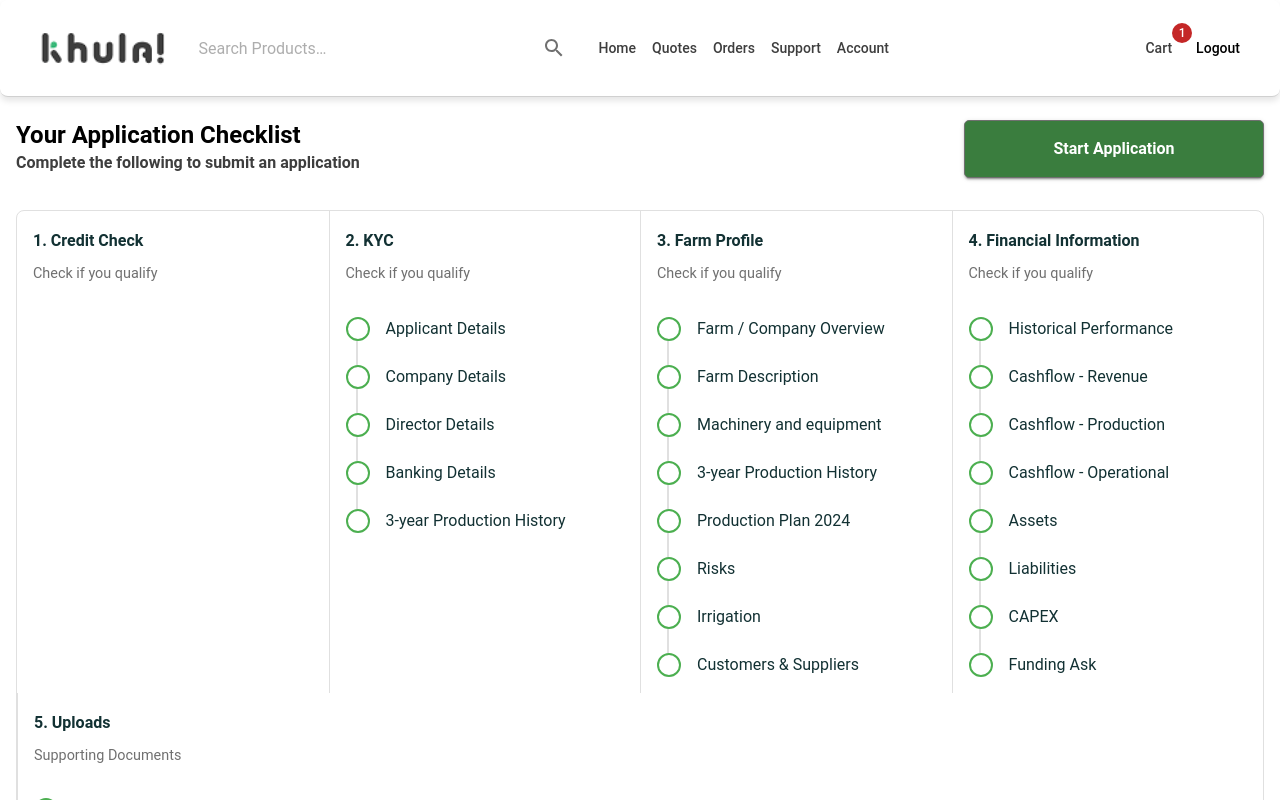
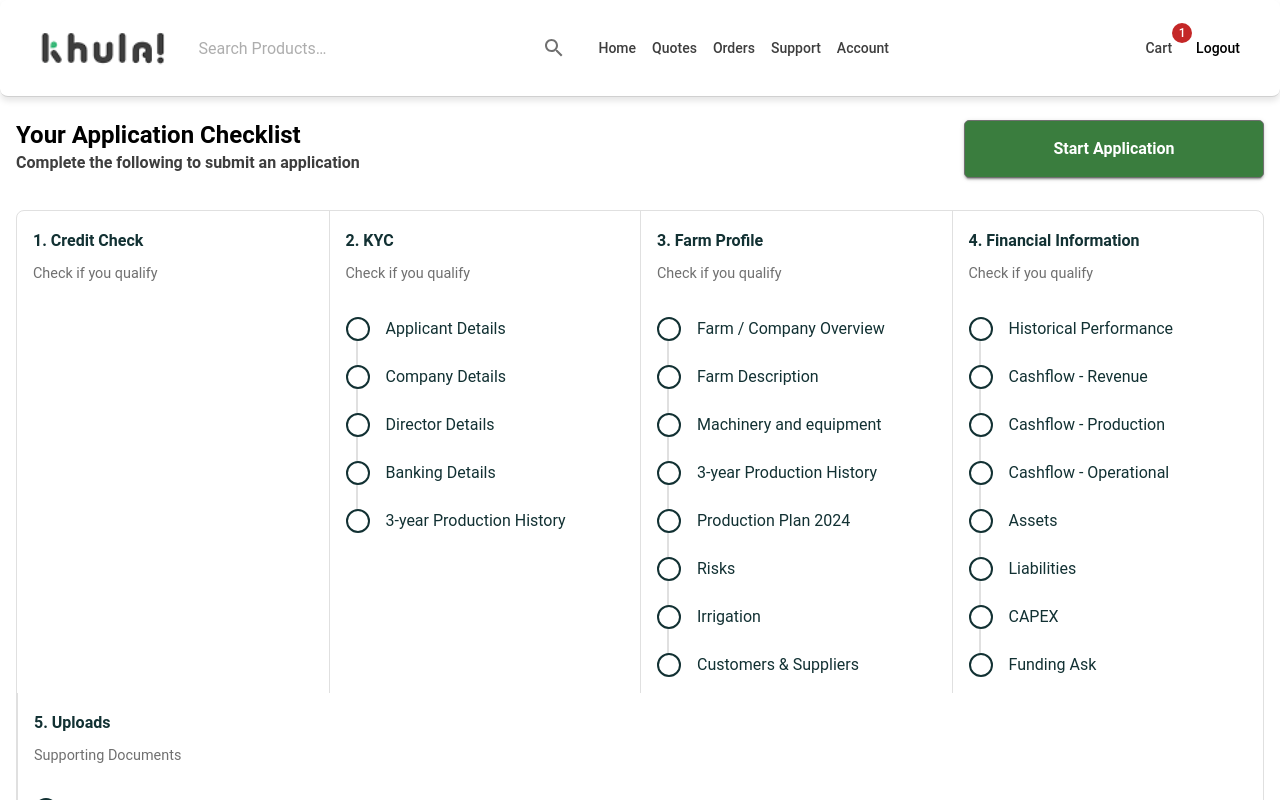
Before and after one commit to RileyManda/user-journey, a React (Vite) app: page / in a window 1280 px wide. Shown: the top 800 px of the page. Built offline with nearby package versions, Linux system fonts and the light colour scheme.

Commit message:
Updated checkbox color to match ux design

```diff
--- a/src/components/ChecklistItem.tsx
+++ b/src/components/ChecklistItem.tsx
@@ -41,7 +41,7 @@ const ChecklistItem = ({
               width: 24,
               height: 24,
               borderRadius: "50%",
-              border: "2px solid #4CAF50",
+              border: "2px solid #123133",
             }}
           />
         }
```
